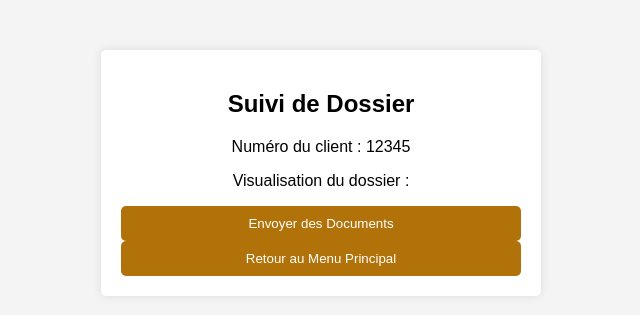
After one commit to BaptisteChesneau/LEXNOBILIS, a Flask app: page /suivi_dossier in a window 1280 px wide. The commit adds this page. Shown: the top 315 px of the page, without its empty margins (319-959 px from the left). Run offline with Flask 3, Linux system fonts and the light colour scheme.

```diff
--- a/Menu/app.py
+++ b/Menu/app.py
@@ -1,6 +1,14 @@
-from flask import Flask, render_template, request, redirect, url_for
+from flask import Flask, render_template, request, redirect, url_for, send_from_directory
+import os
 
 app = Flask(__name__)
+
+# Configuration du répertoire de téléchargement
+UPLOAD_FOLDER = 'uploads'
+app.config['UPLOAD_FOLDER'] = UPLOAD_FOLDER
+
+# Liste pour stocker les informations des documents (à remplacer par une base de données pour une application réelle)
+documents = []
 
 @app.route('/')
 def home():
@@ -19,9 +27,41 @@ def signup():
 def signup_confirmation():
     return render_template('signup_confirmation.html')
 
-@app.route('/login')
+@app.route('/login', methods=['GET', 'POST'])
 def login():
+    if request.method == 'POST':
+        email = request.form['email']
+        password = request.form['password']
+        # Ajoutez ici la logique pour vérifier les informations de connexion
+        return redirect(url_for('espace_client'))
     return render_template('login.html')
+
+@app.route('/espace_client')
+def espace_client():
+    return render_template('espace_client.html')
+
+@app.route('/suivi_dossier')
+def suivi_dossier():
+    return render_template('suivi_dossier.html', documents=documents)
+
+@app.route('/envoie_documents', methods=['GET', 'POST'])
+def envoi_documents():
+    if request.method == 'POST':
+        if 'document' not in request.files:
+            return 'No file part'
+        file = request.files['document']
+        if file.filename == '':
+            return 'No selected file'
+        if file:
+            filename = file.filename
+            file.save(os.path.join(app.config['UPLOAD_FOLDER'], filename))
+            documents.append({'filename': filename, 'path': os.path.join(app.config['UPLOAD_FOLDER'], filename)})
+            return redirect(url_for('suivi_dossier'))
+    return render_template('envoie_documents.html')
+
+@app.route('/uploads/<filename>')
+def uploaded_file(filename):
+    return send_from_directory(app.config['UPLOAD_FOLDER'], filename)
 
 @app.route('/nous')
 def nous():
@@ -48,4 +88,5 @@ def chatbot():
     return "Chatbot Page"
 
 if __name__ == '__main__':
+    os.makedirs(app.config['UPLOAD_FOLDER'], exist_ok=True)
     app.run(debug=True)
--- a/Menu/static/styles.css
+++ b/Menu/static/styles.css
@@ -98,16 +98,17 @@ header {
     background-color: #218838;
 }
 
-.form-container {
+.form-container, .dossier-container, .documents-container, .confirmation-container, .client-container {
     max-width: 400px;
     margin: 50px auto;
     padding: 20px;
     background-color: #fff;
     border-radius: 5px;
     box-shadow: 0 0 10px rgba(0, 0, 0, 0.1);
+    text-align: center;
 }
 
-.form-container h2 {
+.form-container h2, .dossier-container h2, .documents-container h2, .confirmation-container h2, .client-container h2 {
     margin-bottom: 20px;
 }
 
--- a/Menu/templates/login.html
+++ b/Menu/templates/login.html
@@ -9,7 +9,7 @@
 <body>
     <div class="form-container">
         <h2>Se Connecter</h2>
-        <form>
+        <form method="post">
             <div class="form-group">
                 <label for="email">E-mail</label>
                 <input type="email" id="email" name="email" required>
--- /dev/null
+++ b/Menu/templates/suivi_dossier.html
@@ -0,0 +1,24 @@
+<!DOCTYPE html>
+<html lang="en">
+<head>
+    <meta charset="UTF-8">
+    <meta name="viewport" content="width=device-width, initial-scale=1.0">
+    <title>Suivi de Dossier - LexNobilis</title>
+    <link rel="stylesheet" href="{{ url_for('static', filename='styles.css') }}">
+</head>
+<body>
+    <div class="dossier-container">
+        <h2>Suivi de Dossier</h2>
+        <p>Numéro du client : 12345</p>
+        <p>Visualisation du dossier :</p>
+        {% for doc in documents %}
+            <div class="document">
+                <p>Nom du document : {{ doc.filename }}</p>
+                <p><a href="{{ url_for('uploaded_file', filename=doc.filename) }}" target="_blank">Voir le document</a></p>
+            </div>
+        {% endfor %}
+        <a href="{{ url_for('envoi_documents') }}"><button>Envoyer des Documents</button></a>
+        <a href="{{ url_for('home') }}"><button>Retour au Menu Principal</button></a>
+    </div>
+</body>
+</html>
```
Also changed, not shown: other parts of Menu/static/styles.css (+0 -45 lines), Menu/templates/envoie_documents.html (added, +23 -0 lines), Menu/templates/espace_client.html (added, +17 -0 lines), Menu/uploads/1.JPG (added).
